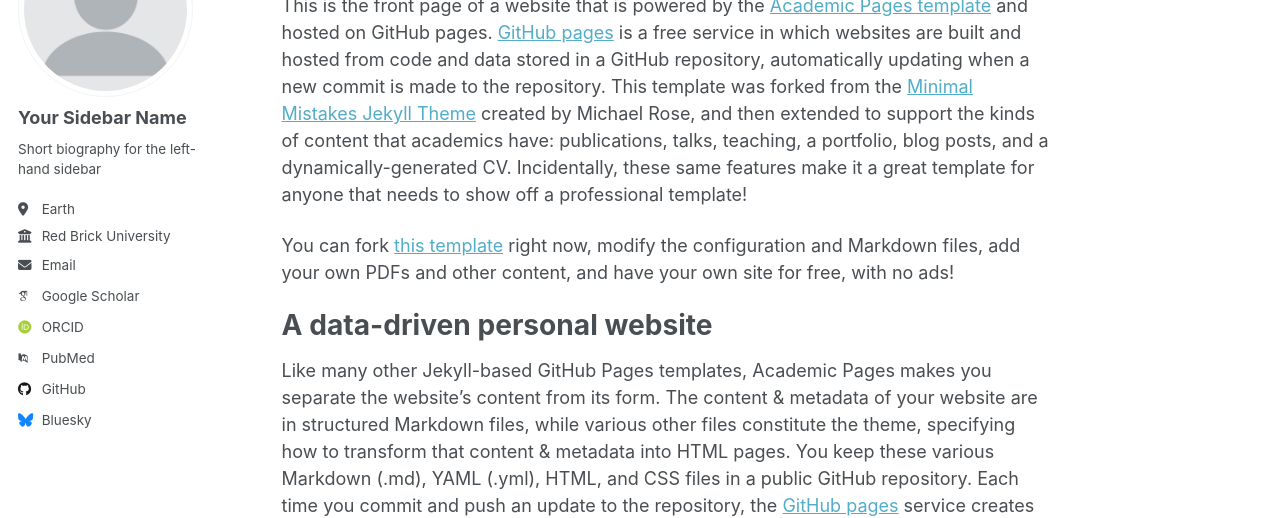
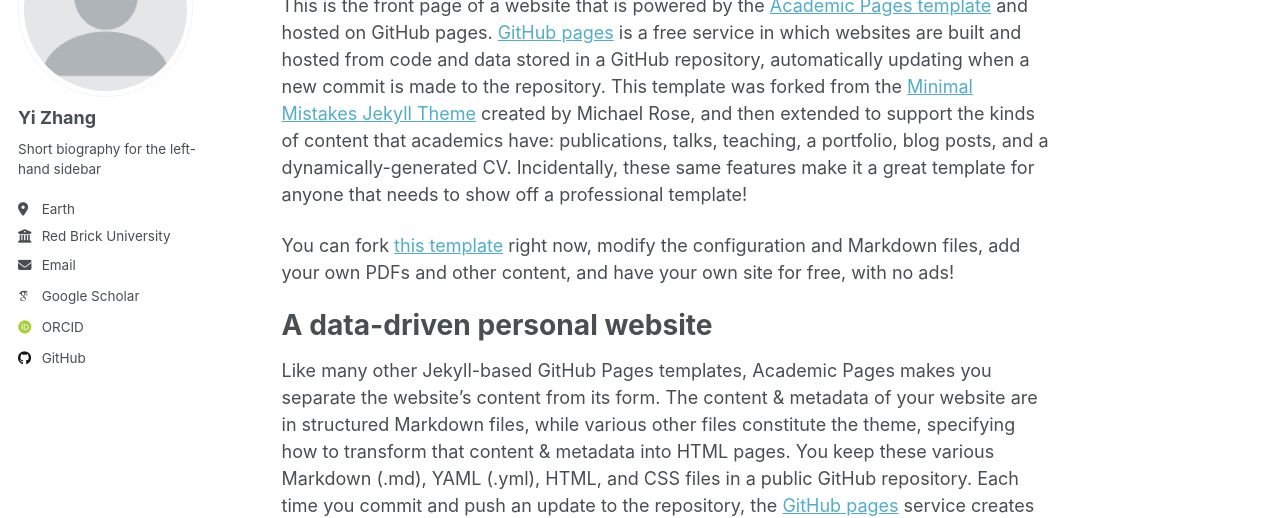
Before and after one commit to wellzline/wellzline.github.io, a Jekyll site: the page built from _pages/about.md, in a window 1280 px wide. Shown: the part 177-695 px from the top of the page. Built offline with Jekyll 4.4.1, drawn with Linux system fonts in a browser that asks for light colours; some web fonts are replaced; a script that is not in the unit is left out; some of the changed lines change nothing that is shown.

Commit message:
Initial commit

```diff
--- a/_config.yml
+++ b/_config.yml
@@ -25,7 +25,7 @@
 author:
   # Biographic information
   avatar           : "profile.png"
-  name             : "Your Sidebar Name"
+  name             : "Yi Zhang"
   pronouns         : # example: "she/her"
   bio              : "Short biography for the left-hand sidebar"
   location         : "Earth"
@@ -36,12 +36,12 @@
   # Academic websites
   academia         : # URL
   arxiv            : # URL - Update with the correct link to your profile
-  googlescholar    : "https://scholar.google.com/citations?user=PS_CX0AAAAAJ"
+  googlescholar    : "https://scholar.google.com/citations?user=9E8XJ54AAAAJ&hl=en"
   inspire-hep      : # URL
   impactstory      : # URL
   orcid            : "https://orcid.org/yourorcidurl"
   semantic         : # URL
-  pubmed           : "https://www.ncbi.nlm.nih.gov/pubmed/?term=john+snow"
+  # pubmed           : "https://www.ncbi.nlm.nih.gov/pubmed/?term=john+snow"
   researchgate     : # URL
   scopus           : # URL
 
@@ -55,7 +55,6 @@
 
   # Social media
   artstation       : # Username
-  bluesky          : "bsky.app" # Replace this with you Bluesky username
   facebook         : # Username
   flickr           : # Username
   foursquare       : # Username
```
